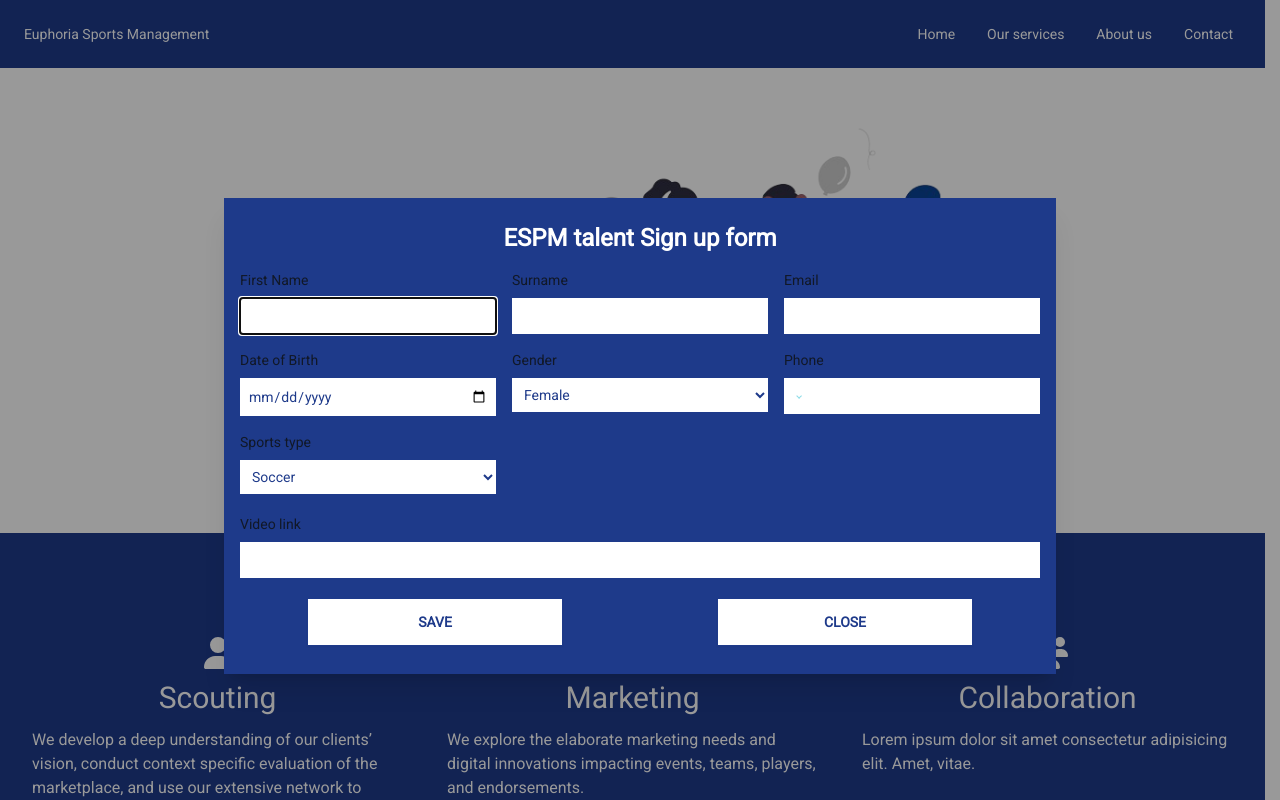
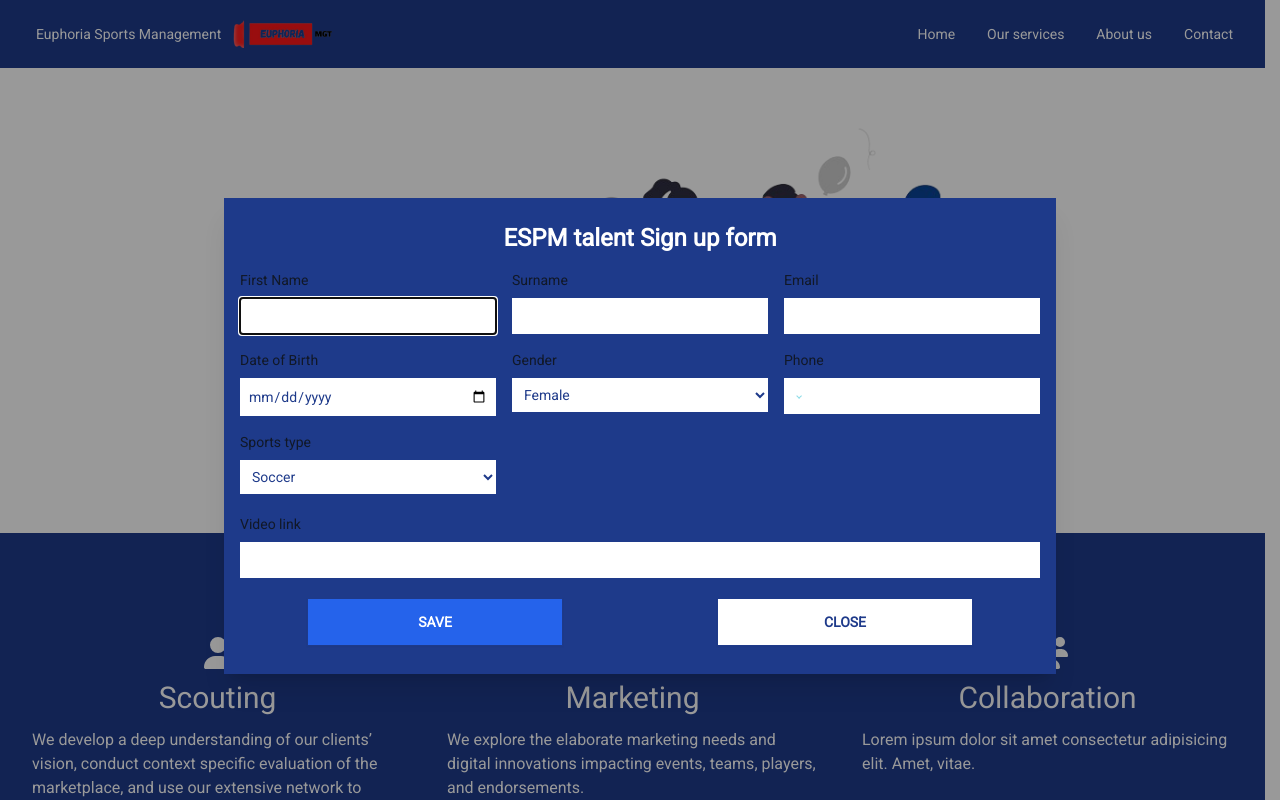
Before and after one commit to williamgyamfik/espm_landing_page, a Next.js app: page / in a window 1280 px wide. Both pictures are taken after a click on the button "CLICK HERE TO SIGN UP". Shown: the top 800 px of the page. Built offline with nearby package versions, Linux system fonts and the light colour scheme.

Commit message:
project ready for testing

```diff
--- a/app/globals.css
+++ b/app/globals.css
@@ -54,13 +54,13 @@ padding: 0;
 .progress-bar{
   height: 10px;
   width: 100%;
-  background: #1E3A8A;
+  background: #fb0202;
   position: fixed;
   top: 0;
   left: 0;
   transform-origin: 0 0 ;
 }
-
+/* #1E3A8A */
 .overflow-no-scroll-bar::-webkit-scrollbar {
   display: none;
 }
--- a/components/Layout.jsx
+++ b/components/Layout.jsx
@@ -6,6 +6,7 @@ import Link from "next/link";
 import hero from "../public/images/hero4nobg.png";
 import Image from "next/image";
 import { Navbar } from "flowbite-react";
+import companyLogo from "../public/images/companyLogoNoBkgrd.png";
 
 const Layout = ({ children }) => {
   const [navBar, setNavBar] = useState(false);
@@ -88,7 +89,12 @@ const Layout = ({ children }) => {
             </div>
             <Link href="/">
               <div className="flex-1 px-2 mx-2">
-                <h3 className="text-sm">Euphoria Sports Management</h3>
+                <div className="flex justify-center items-center ">
+                  <div className="m-3">
+                    <h3 className="text-sm">Euphoria Sports Management</h3>
+                  </div>
+                  <Image src={companyLogo} alt="company logo" width={100} />
+                </div>
               </div>
             </Link>
             <div className="flex-none hidden lg:block">
@@ -128,7 +134,7 @@ const Layout = ({ children }) => {
             aria-label="close sidebar"
             className="drawer-overlay"
           ></label>
-          <ul className="menu p-4 w-80 min-h-full bg-blue-900 text-white">
+          <ul className="menu p-4 w-80 min-h-full bg-white text-blue-900">
             {/* Sidebar content here */}
             <li>
               <a href="#home" className="scroll-link">
--- a/components/SignUpForm.jsx
+++ b/components/SignUpForm.jsx
@@ -233,11 +233,11 @@ const SignUpForm = () => {
               />
             </div>
             <div className="flex flex-wrap gap-5 my-5 justify-center center-align">
-              <button className="btn w-64 mx-auto block rounded-none focus:outline-blue-900 text-blue-900 border-blue-900 hover:text-white bg-white hover:bg-blue-800">
+              <button className="btn w-full sm:w-64 mx-auto block rounded-none focus:outline-blue-900 text-white border-blue-900 hover:text-white bg-blue-600 hover:bg-green-500">
                 SAVE
               </button>
               <button
-                className="btn w-64 mx-auto block rounded-none focus:outline-blue-900 text-blue-900 border-blue-900 hover:text-white bg-white hover:bg-red-500"
+                className="btn w-full sm:w-64 mx-auto block rounded-none focus:outline-blue-900 text-blue-900 border-blue-900 hover:text-white bg-white  hover:bg-red-500"
                 onClick={() => document.getElementById("my_modal_1").close()}
               >
                 CLOSE
```
Also changed, not shown: public/images/companyLogoNoBkgrd.png (added).
